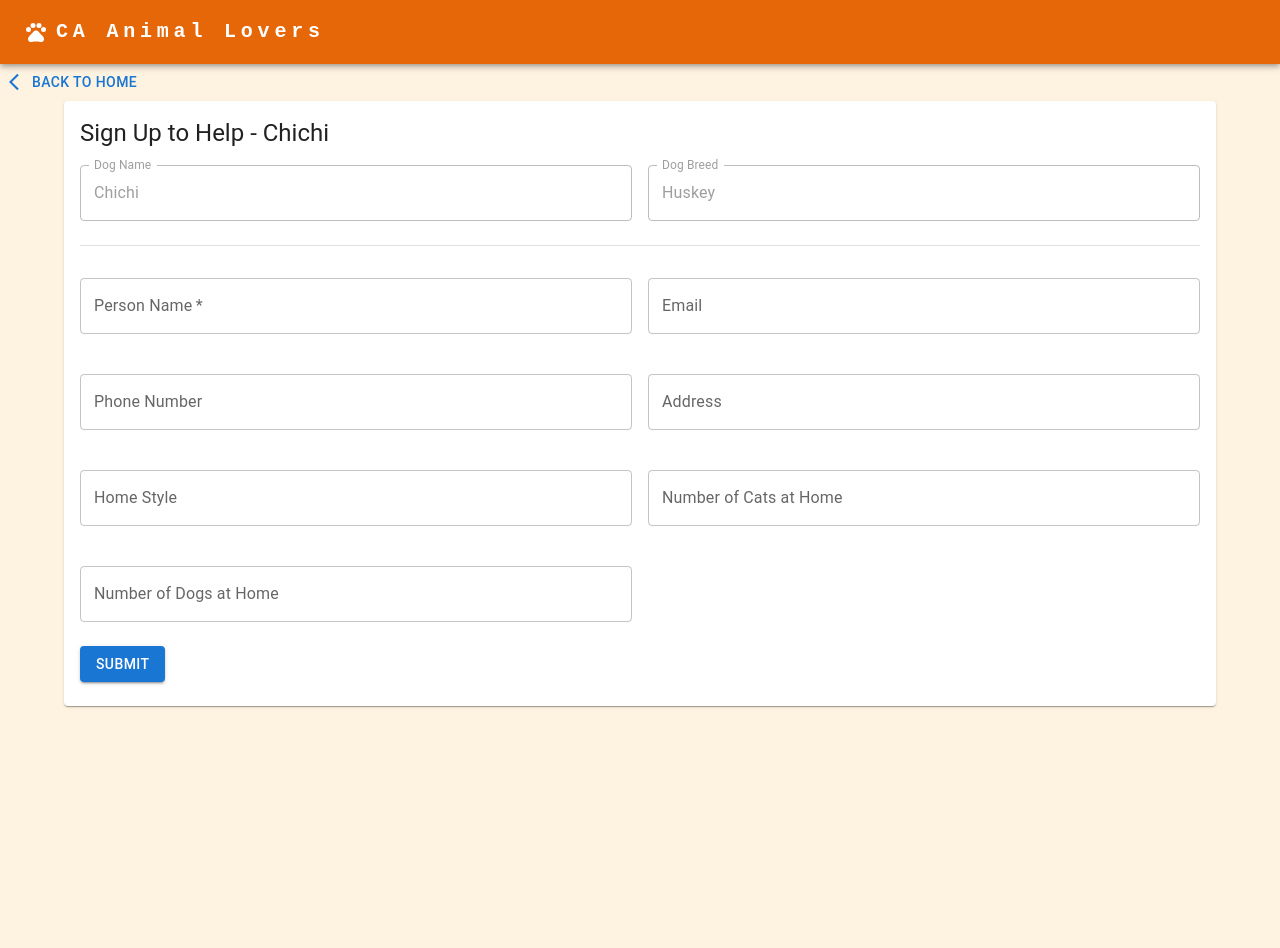
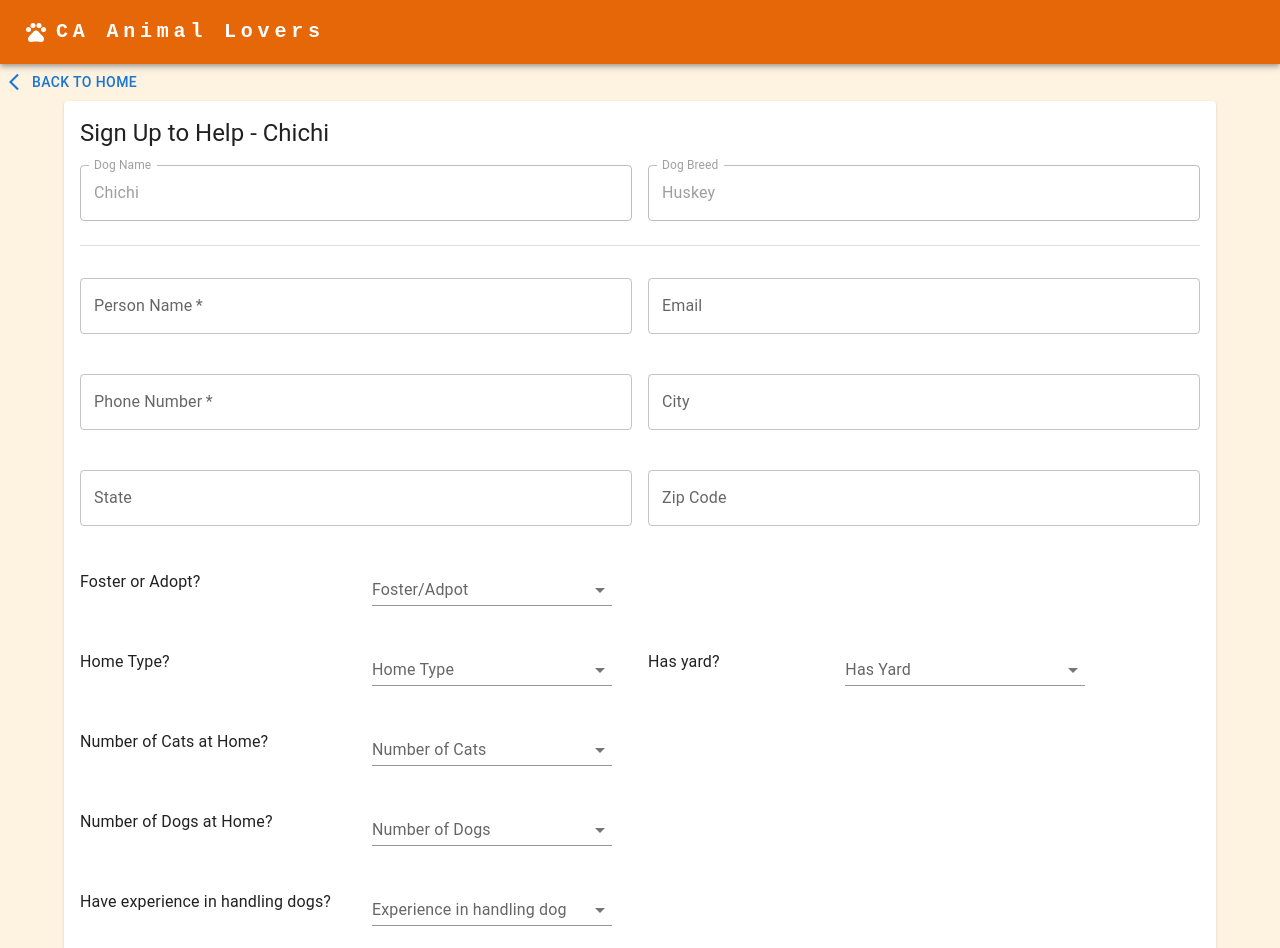
Before and after one commit to zinizhu/ca-anmial-lovers, a React (Create React App) app: page /sign-up-form/1 in a window 1280 px wide. Shown: the top 948 px of the page. Before the commit the page ends 800 px from the top, so only its background shows below. Built offline with nearby package versions, Linux system fonts and the light colour scheme.

Commit message:
feat: add sign up form content

```diff
--- a/src/SignUpForm.tsx
+++ b/src/SignUpForm.tsx
@@ -3,12 +3,16 @@ import Box from "@mui/material/Box";
 import TextField from "@mui/material/TextField";
 import Container from "@mui/material/Container";
 import Grid from "@mui/material/Grid"; // Grid version 1
-import { Card, CardContent } from "@mui/material";
+import { Card, CardContent, Stack } from "@mui/material";
 import Typography from "@mui/material/Typography";
 import Button from "@mui/material/Button";
 import ArrowBackIosNewIcon from "@mui/icons-material/ArrowBackIosNew";
 import Divider from "@mui/material/Divider";
-import Autocomplete from "@mui/material/Autocomplete";
+import MenuItem from "@mui/material/MenuItem";
+import FormControl from "@mui/material/FormControl";
+import Select from "@mui/material/Select";
+import { SelectChangeEvent } from "@mui/material/Select";
+import InputLabel from "@mui/material/InputLabel";
 
 import { useParams } from "react-router-dom";
 import { useNavigate } from "react-router-dom";
@@ -17,10 +21,40 @@ import { DOGS_INFO } from "./Constants";
 import { Header } from "./Header";
 
 export function SignUpForm() {
-  const { id } = useParams();
   const navigate = useNavigate();
 
+  const { id } = useParams();
   const dogInfo = DOGS_INFO.find((dog) => dog.id.toString() == id);
+
+  const [fosterOrAdopt, setFosterOrAdopt] = React.useState("");
+  const handleFosterOrAdoptChange = (event: SelectChangeEvent<string>) => {
+    setFosterOrAdopt(event.target.value as string);
+  };
+
+  const [numberOfCats, setNumberOfCats] = React.useState("");
+  const handleNumberOfCatsChange = (event: SelectChangeEvent<string>) => {
+    setNumberOfCats(event.target.value as string);
+  };
+
+  const [numberOfDogs, setNumberOfDogs] = React.useState("");
+  const handleNumberOfDogsChange = (event: SelectChangeEvent<string>) => {
+    setNumberOfDogs(event.target.value as string);
+  };
+
+  const [homeType, sethomeType] = React.useState("");
+  const handleHomeTypeChange = (event: SelectChangeEvent<string>) => {
+    sethomeType(event.target.value as string);
+  };
+
+  const [yard, setYard] = React.useState("");
+  const handleYardChange = (event: SelectChangeEvent<string>) => {
+    setYard(event.target.value as string);
+  };
+
+  const [experience, setExperience] = React.useState("");
+  const handleExperienceChange = (event: SelectChangeEvent<string>) => {
+    setExperience(event.target.value as string);
+  };
 
   return (
     <>
@@ -85,26 +119,163 @@ export function SignUpForm() {
                     <TextField label="Email" fullWidth margin="normal" />
                   </Grid>
                   <Grid item xs={12} sm={6}>
-                    <TextField label="Phone Number" fullWidth margin="normal" />
-                  </Grid>
-                  <Grid item xs={12} sm={6}>
-                    <TextField label="Address" fullWidth margin="normal" />
-                  </Grid>
-                  <Grid item xs={12} sm={6}>
-                    <TextField label="Home Style" fullWidth margin="normal" />
-                  </Grid>
-                  <Grid item xs={12} sm={6}>
                     <TextField
-                      label="Number of Cats at Home"
+                      required
+                      label="Phone Number"
                       fullWidth
                       margin="normal"
                     />
                   </Grid>
                   <Grid item xs={12} sm={6}>
+                    <TextField label="City" fullWidth margin="normal" />
+                  </Grid>
+                  <Grid item xs={12} sm={6}>
+                    <TextField label="State" fullWidth margin="normal" />
+                  </Grid>
+                  <Grid item xs={12} sm={6}>
+                    <TextField label="Zip Code" fullWidth margin="normal" />
+                  </Grid>
+                  <Grid item xs={12} sm={3} container alignItems="center">
+                    <Typography variant="body1">Foster or Adopt?</Typography>
+                  </Grid>
+                  <Grid item xs={12} sm={9}>
+                    <FormControl
+                      variant="standard"
+                      sx={{ m: 1, minWidth: 240 }}
+                    >
+                      <InputLabel>Foster/Adpot</InputLabel>
+                      <Select
+                        value={fosterOrAdopt}
+                        onChange={handleFosterOrAdoptChange}
+                        label="Foster or Adopt"
+                      >
+                        <MenuItem value={"Foster"}>Foster</MenuItem>
+                        <MenuItem value={"Adopt"}>Adopt</MenuItem>
+                      </Select>
+                    </FormControl>
+                  </Grid>
+                  <Grid item xs={12} sm={3} container alignItems="center">
+                    <Typography variant="body1">Home Type?</Typography>
+                  </Grid>
+                  <Grid item xs={12} sm={3}>
+                    <FormControl
+                      variant="standard"
+                      sx={{ m: 1, minWidth: 240 }}
+                    >
+                      <InputLabel>Home Type</InputLabel>
+                      <Select
+                        value={homeType}
+                        onChange={handleHomeTypeChange}
+                        label="Home Type"
+                      >
+                        <MenuItem value={"Apartment"}>Apartment</MenuItem>
+                        <MenuItem value={"Townhouse or Condo"}>
+                          Townhouse or Condo
+                        </MenuItem>
+                        <MenuItem value={"Single Family House"}>
+                          Single Family House
+                        </MenuItem>
+                      </Select>
+                    </FormControl>
+                  </Grid>
+                  <Grid item xs={12} sm={2} container alignItems="center">
+                    <Typography variant="body1">Has yard?</Typography>
+                  </Grid>
+                  <Grid item xs={12} sm={4}>
+                    <FormControl
+                      variant="standard"
+                      sx={{ m: 1, minWidth: 240 }}
+                    >
+                      <InputLabel>Has Yard</InputLabel>
+                      <Select
+                        value={yard}
+                        onChange={handleYardChange}
+                        label="Yard"
+                      >
+                        <MenuItem value={1}>Yes</MenuItem>
+                        <MenuItem value={0}>No</MenuItem>
+                      </Select>
+                    </FormControl>
+                  </Grid>
+                  <Grid item xs={12} sm={3} container alignItems="center">
+                    <Typography variant="body1">
+                      Number of Cats at Home?
+                    </Typography>
+                  </Grid>
+                  <Grid item xs={12} sm={9}>
+                    <FormControl
+                      variant="standard"
+                      sx={{ m: 1, minWidth: 240 }}
+                    >
+                      <InputLabel>Number of Cats</InputLabel>
+                      <Select
+                        value={numberOfCats}
+                        onChange={handleNumberOfCatsChange}
+                        label="Number of Cats"
+                      >
+                        <MenuItem value={0}>0</MenuItem>
+                        <MenuItem value={1}>1</MenuItem>
+                        <MenuItem value={2}>2</MenuItem>
+                        <MenuItem value={"more than 2"}>more than 2</MenuItem>
+                      </Select>
+                    </FormControl>
+                  </Grid>
+                  <Grid item xs={12} sm={3} container alignItems="center">
+                    <Typography variant="body1">
+                      Number of Dogs at Home?
+                    </Typography>
+                  </Grid>
+                  <Grid item xs={12} sm={9}>
+                    <FormControl
+                      variant="standard"
+                      sx={{ m: 1, minWidth: 240 }}
+                    >
+                      <InputLabel>Number of Dogs</InputLabel>
+                      <Select
+                        value={numberOfDogs}
+                        onChange={handleNumberOfDogsChange}
+                        label="Number of Dogs"
+                      >
+                        <MenuItem value={0}>0</MenuItem>
+                        <MenuItem value={1}>1</MenuItem>
+                        <MenuItem value={2}>2</MenuItem>
+                        <MenuItem value={"more than 2"}>more than 2</MenuItem>
+                      </Select>
+                    </FormControl>
+                  </Grid>
+                  <Grid item xs={12} sm={3} container alignItems="center">
+                    <Typography variant="body1">
+                      Have experience in handling dogs?
+                    </Typography>
+                  </Grid>
+                  <Grid item xs={12} sm={9}>
+                    <FormControl
+                      variant="standard"
+                      sx={{ m: 1, minWidth: 240 }}
+                    >
+                      <InputLabel>Experience in handling dog </InputLabel>
+                      <Select
+                        value={experience}
+                        onChange={handleExperienceChange}
+                        label="Experience"
+                      >
+                        <MenuItem value={1}>Yes</MenuItem>
+                        <MenuItem value={0}>No</MenuItem>
+                      </Select>
+                    </FormControl>
+                  </Grid>
+                  <Grid item xs={12} sm={3} container alignItems="center">
+                    <Typography variant="body1">
+                      Other Preferences/concers/comments?
+                    </Typography>
+                  </Grid>
+                  <Grid item xs={12} sm={9}>
                     <TextField
-                      label="Number of Dogs at Home"
+                      id="outlined-multiline-static"
+                      label="Comments"
+                      multiline
                       fullWidth
-                      margin="normal"
+                      rows={4}
                     />
                   </Grid>
                 </Grid>
```
